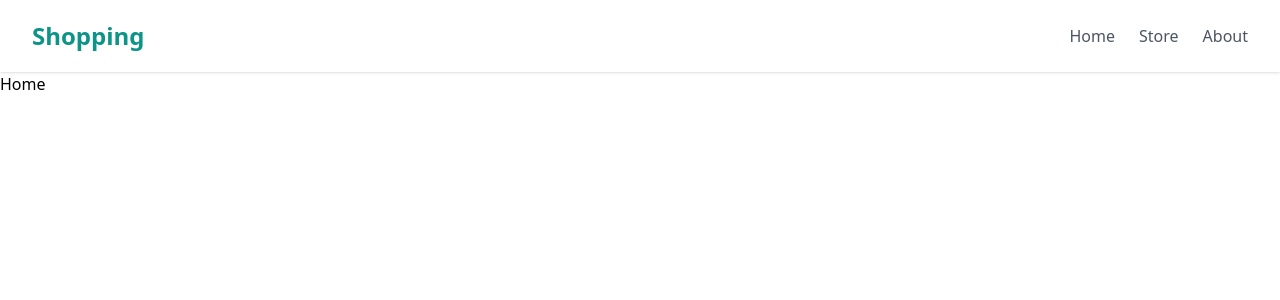
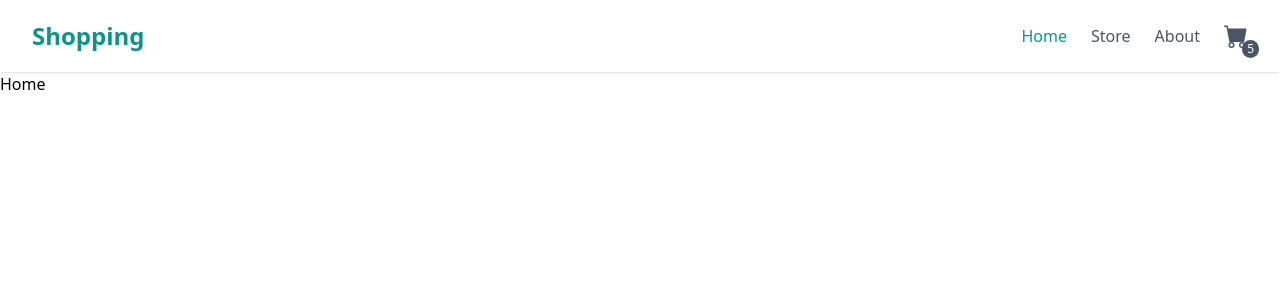
Before and after one commit to omarsalem7/shopping-cart-ts, a React (Vite) app: page / in a window 1280 px wide. Shown: the top 300 px of the page. Built offline with nearby package versions, Linux system fonts and the light colour scheme.

Commit message:
Add cart icon with number

```diff
--- a/package.json
+++ b/package.json
@@ -10,7 +10,8 @@
   },
   "dependencies": {
     "react": "^18.2.0",
-    "react-dom": "^18.2.0"
+    "react-dom": "^18.2.0",
+    "react-icons": "^4.4.0"
   },
   "devDependencies": {
     "@types/react": "^18.0.15",
--- /dev/null
+++ b/src/components/nav.css
@@ -0,0 +1,22 @@
+.parent-icon {
+  position: relative;
+  width: 50px;
+}
+
+.badge {
+  -webkit-border-radius: 9px;
+  -moz-border-radius: 9px;
+  border-radius: 9px;
+  position: absolute;
+  top: -8px;
+  right: -35px;
+}
+
+#lblCartCount {
+  font-size: 12px;
+  background: #4b5563;
+  color: #fff;
+  padding: 0 5px;
+  vertical-align: top;
+  margin-left: -10px;
+}
--- a/src/components/nav.tsx
+++ b/src/components/nav.tsx
@@ -1,5 +1,7 @@
 import { useState } from 'react';
 import { NavLink } from 'react-router-dom';
+import { BsFillCartFill } from 'react-icons/bs';
+import './nav.css';
 
 export default function NavBar() {
   const [navbar, setNavbar] = useState(false);
@@ -58,13 +60,42 @@ export default function NavBar() {
           >
             <ul className="items-center justify-center space-y-8 md:flex md:space-x-6 md:space-y-0">
               <li className="text-gray-600 hover:text-teal-600">
-                <NavLink to="/">Home</NavLink>
+                <NavLink
+                  to="/"
+                  className={({ isActive }) =>
+                    isActive ? 'text-teal-600' : ''
+                  }
+                >
+                  Home
+                </NavLink>
               </li>
               <li className="text-gray-600 hover:text-teal-600">
-                <NavLink to="/store">Store</NavLink>
+                <NavLink
+                  className={({ isActive }) =>
+                    isActive ? 'text-teal-600' : ''
+                  }
+                  to="/store"
+                >
+                  Store
+                </NavLink>
               </li>
               <li className="text-gray-600 hover:text-teal-600">
-                <NavLink to="/about">About</NavLink>
+                <NavLink
+                  className={({ isActive }) =>
+                    isActive ? 'text-teal-600' : ''
+                  }
+                  to="/about"
+                >
+                  About
+                </NavLink>
+              </li>
+              <li className="text-gray-600 hover:text-teal-600 cursor-pointer">
+                <BsFillCartFill size={'1.5em'} />
+                <span className="parent-icon">
+                  <span className="badge" id="lblCartCount">
+                    5
+                  </span>
+                </span>
               </li>
             </ul>
           </div>
```
Also changed, not shown: 1 other file (tests, documents, lock files or other folders).
